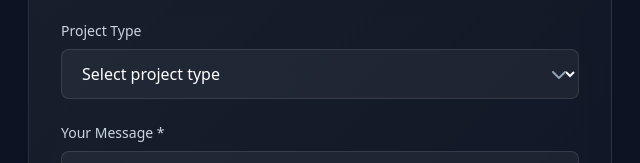
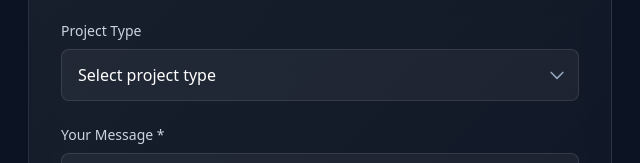
Before and after one commit to Jerry5kas/portfolio, a plain HTML site: page index.html in a window 1280 px wide. Shown: the part 3777-3940 px from the top of the page, 636-1276 px from the left. Drawn offline with nearby package versions, Linux system fonts and the light colour scheme.

Commit message:
#2 Refactor,Enhanced UI

```diff
--- a/index.html
+++ b/index.html
@@ -281,6 +281,46 @@
 
     @keyframes spin {
       to { transform: rotate(360deg); }
+    }
+
+    /* Enhanced Select Dropdown */
+    select {
+      -webkit-appearance: none;
+      -moz-appearance: none;
+      appearance: none;
+      background-image: none;
+    }
+
+    select::-ms-expand {
+      display: none;
+    }
+
+    /* Custom Select Focus States */
+    select:focus {
+      outline: none;
+      box-shadow: 0 0 0 3px rgba(6, 182, 212, 0.1);
+    }
+
+    /* Select Option Styling */
+    select option {
+      background-color: #1e293b;
+      color: #f1f5f9;
+      padding: 8px 12px;
+    }
+
+    select option:hover {
+      background-color: #334155;
+    }
+
+    select option:checked {
+      background-color: #0ea5e9;
+      color: white;
+    }
+
+    /* Form Input Enhancements */
+    input:focus, textarea:focus, select:focus {
+      transform: translateY(-1px);
+      box-shadow: 0 4px 12px rgba(6, 182, 212, 0.15);
     }
 
     /* Responsive Design */
@@ -906,16 +946,20 @@
             <div class="relative group">
               <label class="block text-sm font-medium text-slate-300 mb-2">Project Type</label>
               <div class="relative">
-                <select name="project_type" class="w-full px-4 py-3 bg-white/5 border border-white/10 rounded-lg focus:border-cyan-400 focus:outline-none transition-all duration-300 text-white">
-                  <option value="">Select project type</option>
-                  <option value="web-development">Web Development</option>
-                  <option value="mobile-app">Mobile App</option>
-                  <option value="e-commerce">E-commerce</option>
-                  <option value="api-development">API Development</option>
-                  <option value="consulting">Consulting</option>
-                  <option value="other">Other</option>
+                <select name="project_type" class="w-full px-4 py-3 pr-10 bg-white/5 border border-white/10 rounded-lg focus:border-cyan-400 focus:outline-none focus:ring-0 transition-all duration-300 text-white appearance-none cursor-pointer hover:bg-white/10">
+                  <option value="" class="bg-slate-800 text-white">Select project type</option>
+                  <option value="web-development" class="bg-slate-800 text-white">Web Development</option>
+                  <option value="mobile-app" class="bg-slate-800 text-white">Mobile App</option>
+                  <option value="e-commerce" class="bg-slate-800 text-white">E-commerce</option>
+                  <option value="api-development" class="bg-slate-800 text-white">API Development</option>
+                  <option value="consulting" class="bg-slate-800 text-white">Consulting</option>
+                  <option value="other" class="bg-slate-800 text-white">Other</option>
                 </select>
-                <i class="fas fa-chevron-down absolute right-3 top-1/2 transform -translate-y-1/2 text-slate-400 pointer-events-none"></i>
+                <div class="absolute right-3 top-1/2 transform -translate-y-1/2 pointer-events-none">
+                  <svg class="w-5 h-5 text-slate-400 group-focus-within:text-cyan-400 transition-colors duration-300" fill="none" stroke="currentColor" viewBox="0 0 24 24">
+                    <path stroke-linecap="round" stroke-linejoin="round" stroke-width="2" d="M19 9l-7 7-7-7"></path>
+                  </svg>
+                </div>
               </div>
             </div>
 
```
